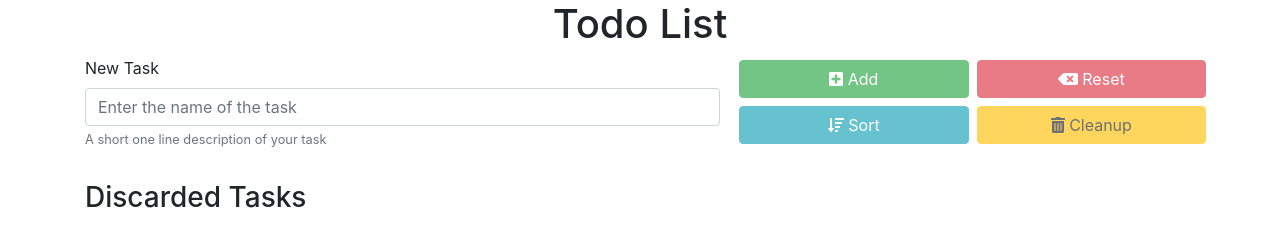
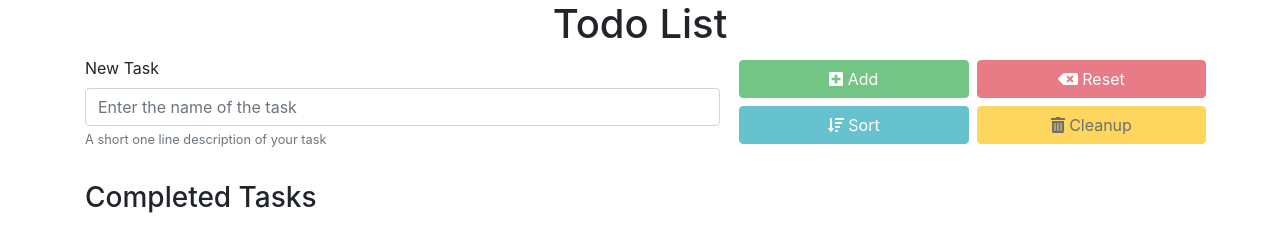
Before and after one commit to krishhathidara/To-Do-List, a plain HTML site: page index.html in a window 1280 px wide. Drawn offline with nearby package versions, Linux system fonts and the light colour scheme.

Commit message:
Update index.html

```diff
--- a/index.html
+++ b/index.html
@@ -62,7 +62,7 @@
     <ul class="row list-group m-2" id="ulTasks">
     </ul>
 
-    <h3>Discarded Tasks</h3>
+    <h3>Completed Tasks</h3>
     <ul class="row list-group m-2" id="ulDiscardedTasks">
     </ul>
   </div>
```
